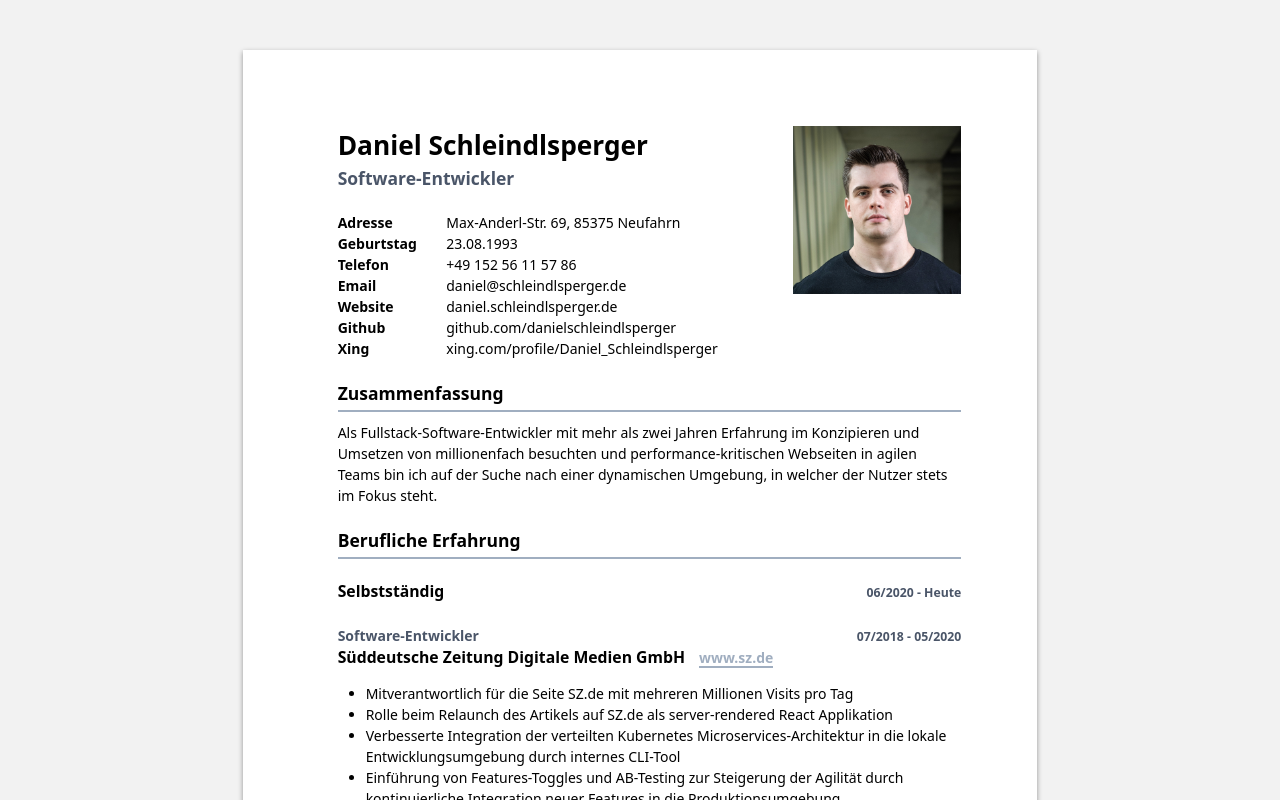
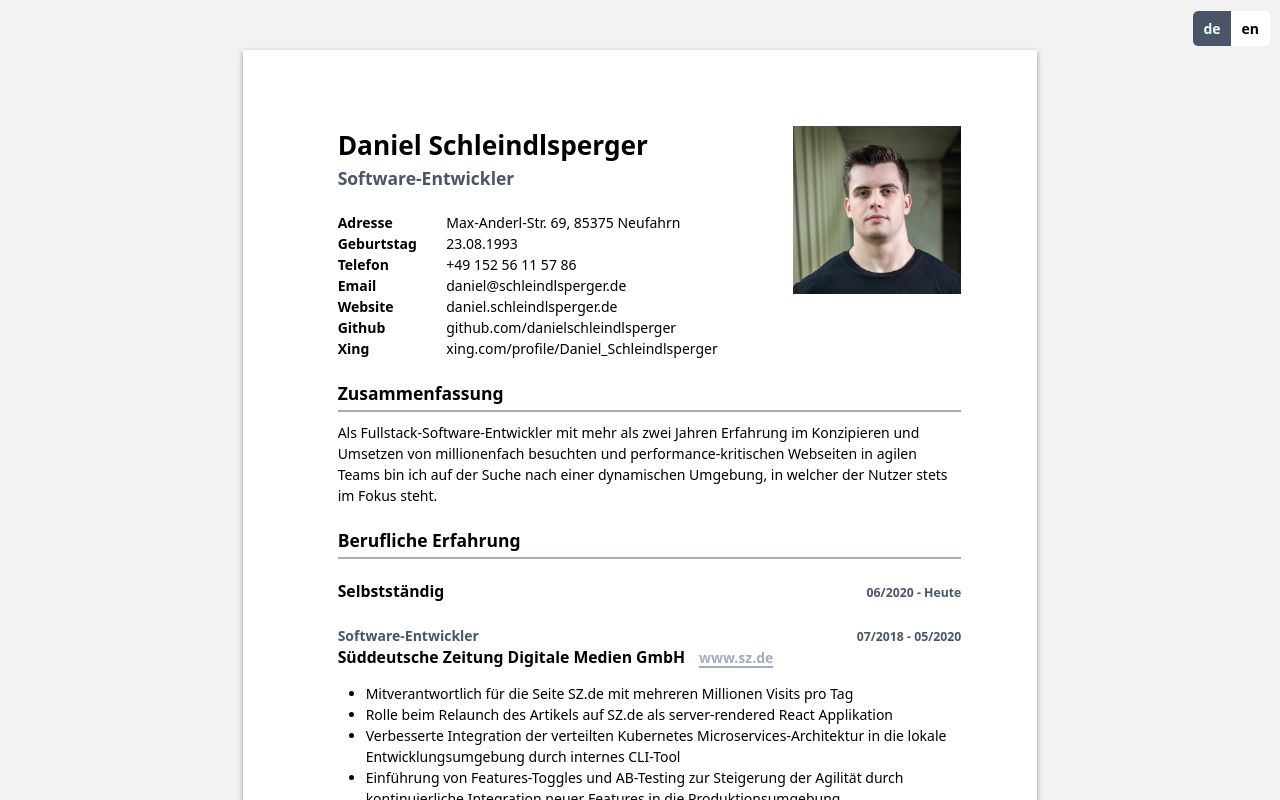
Before and after one commit to danielschleindlsperger/lebenslauf, a React (Vite) app: page / in a window 1280 px wide. Shown: the top 800 px of the page. Built offline with nearby package versions, Linux system fonts and the light colour scheme.

Commit message:
add support for localized resume

```diff
--- a/package.json
+++ b/package.json
@@ -26,6 +26,7 @@
   "homepage": "https://github.com/danielschleindlsperger/lebenslauf#readme",
   "devDependencies": {
     "@types/classnames": "^2.2.10",
+    "@types/lodash": "^4.14.159",
     "@types/puppeteer": "^2.1.1",
     "@types/react": "^16.9.41",
     "@types/react-dom": "^16.9.8",
@@ -36,6 +37,7 @@
   "dependencies": {
     "classnames": "^2.2.6",
     "get-port": "^5.1.1",
+    "lodash": "^4.17.19",
     "parcel-bundler": "^1.12.4",
     "puppeteer": "^3.3.0",
     "react": "^16.13.1",
--- a/resume.json
+++ b/resume.json
@@ -1,8 +1,8 @@
 {
   "headings": {
-    "skills": "Besondere Fähigkeiten",
+    "skills": { "de": "Besondere Fähigkeiten", "en": "Special skills" },
     "awards": "",
-    "education": "Ausbildung",
+    "education": { "de": "Ausbildung", "en": "Education" },
     "work": "Berufliche Erfahrung",
     "projects": "Projekte"
   },
@@ -13,7 +13,10 @@
     "email": "daniel@schleindlsperger.de",
     "phone": "+49 152 56 11 57 86",
     "website": "https://daniel.schleindlsperger.de",
-    "summary": "Als Fullstack-Software-Entwickler mit mehr als zwei Jahren Erfahrung im Konzipieren und Umsetzen von millionenfach besuchten und performance-kritischen Webseiten in agilen Teams bin ich auf der Suche nach einer dynamischen Umgebung, in welcher der Nutzer stets im Fokus steht."
+    "summary": {
+      "de": "Als Fullstack-Software-Entwickler mit mehr als zwei Jahren Erfahrung im Konzipieren und Umsetzen von millionenfach besuchten und performance-kritischen Webseiten in agilen Teams bin ich auf der Suche nach einer dynamischen Umgebung, in welcher der Nutzer stets im Fokus steht.",
+      "en": "FOOFOFOJjkj"
+    }
   },
   "profiles": [
     {
--- a/src/components/app.tsx
+++ b/src/components/app.tsx
@@ -6,16 +6,19 @@ import { Section } from './typo'
 import { formatUrl } from '../util'
 
 import '../styles.css'
+import { useLocalization, LocaleSwitcher } from '../localization'
 
 export const App = () => {
   const resume = useResume()
+  const { __ } = useLocalization()
   return (
     <>
+      <LocaleSwitcher className="hide-for-print" />
       <Page>
         <Basics />
 
         <Section title="Zusammenfassung">
-          <p>{resume.basics.summary}</p>
+          <p>{__(resume, 'basics.summary')}</p>
         </Section>
 
         <Section title="Berufliche Erfahrung">
--- a/src/components/basics.tsx
+++ b/src/components/basics.tsx
@@ -4,9 +4,11 @@ import { useResume } from '../resume'
 import { typo, Section } from './typo'
 import { formatUrl } from '../util'
 import avatarUrl from '../Portrait_1000.jpg'
+import { useLocalization } from '../localization'
 
 export const Basics = () => {
   const resume = useResume()
+  const { __ } = useLocalization()
 
   return (
     <div className="relative">
--- a/src/index.tsx
+++ b/src/index.tsx
@@ -1,5 +1,16 @@
-import * as React from "react";
-import { render } from "react-dom";
-import { App } from "./components/app";
+import * as React from 'react'
+import { render } from 'react-dom'
+import { App } from './components/app'
+import { LocalizationProvider, Locale } from './localization'
 
-render(<App />, document.getElementById("app"));
+const defaultLocale: Locale = 'de'
+const queryParams = window.location.search.split('&')
+const locale =
+  queryParams.map((q) => q.match(/locale=(.*)/)).filter(Boolean)[0]?.[1] ?? defaultLocale
+
+render(
+  <LocalizationProvider locale={locale as Locale}>
+    <App />
+  </LocalizationProvider>,
+  document.getElementById('app'),
+)
--- /dev/null
+++ b/src/localization.tsx
@@ -0,0 +1,65 @@
+import * as React from 'react'
+import { get } from 'lodash'
+import cx from 'classnames'
+
+export type Locale = 'de' | 'en'
+export const availableLocales: Locale[] = ['de', 'en']
+
+const LocalizationContext = React.createContext<{
+  activeLocale: Locale
+  setLocale?: (l: Locale) => void
+}>({ activeLocale: 'de' })
+
+type LocalizationProviderProps = { locale: Locale; children: React.ReactNode }
+
+export const LocalizationProvider = ({
+  locale: defaultLocale,
+  children,
+}: LocalizationProviderProps) => {
+  const [locale, setLocale] = React.useState<Locale>(defaultLocale)
+  return (
+    <LocalizationContext.Provider value={{ activeLocale: locale, setLocale }}>
+      {children}
+    </LocalizationContext.Provider>
+  )
+}
+
+export const useLocalization = () => {
+  const { activeLocale } = React.useContext(LocalizationContext)
+  return {
+    __: (what: object, path: string) => {
+      const value = get(what, `${path}.${activeLocale}`)
+      if (!value) {
+        throw new Error(`Could not find localization value in path '${path}'.`)
+      }
+      return value
+    },
+  }
+}
+
+export const LocaleSwitcher = ({ className }: { className?: string }) => {
+  const { activeLocale, setLocale } = React.useContext(LocalizationContext)
+  const inactiveClasses = 'bg-white'
+  const activeClasses = 'bg-gray-700 text-gray-100'
+
+  return (
+    <ul
+      className={cx(className, 'fixed top-0 right-0 mt-3 mr-3 flex rounded-md overflow-hidden')}
+      aria-label="Switch locale"
+    >
+      {availableLocales.map((l) => (
+        <li key={l}>
+          <button
+            className={cx(
+              'font-semibold px-3 py-2',
+              l === activeLocale ? activeClasses : inactiveClasses,
+            )}
+            onClick={() => setLocale && setLocale(l)}
+          >
+            {l}
+          </button>
+        </li>
+      ))}
+    </ul>
+  )
+}
--- a/src/render-to-pdf.ts
+++ b/src/render-to-pdf.ts
@@ -4,6 +4,7 @@ import { createServer } from 'http'
 import puppeteer from 'puppeteer'
 import handler from 'serve-handler'
 import getPort from 'get-port'
+import { availableLocales } from './localization'
 
 const OUTPUT_DIR = path.resolve(__dirname, '../out')
 const OUTPUT = path.resolve(OUTPUT_DIR, 'lebenslauf-daniel-schleindlsperger.pdf')
@@ -18,14 +19,21 @@ async function main() {
   const port = await getPort({ port: getPort.makeRange(3000, 3100) })
   const closeServer = await serve({ port })
 
-  await page.goto(`http://localhost:${port}`, {
+  for (const locale of availableLocales) {
+    const filename = path.resolve(OUTPUT_DIR, `lebenslauf-daniel-schleindlsperger-${locale}.pdf`)
+
+    await page.goto(`http://localhost:${port}?locale=${locale}`, {
       waitUntil: 'networkidle0',
     })
+
     await page.pdf({
-    path: OUTPUT,
+      path: filename,
       format: 'A4',
       printBackground: true,
     })
+
+    console.log(`Exported ${locale.toUpperCase()} locale.`)
+  }
 
   console.log('\nSuccessfully exported Lebenslauf to PDF!\n')
 
--- a/src/styles.css
+++ b/src/styles.css
@@ -4,7 +4,8 @@
 
 @tailwind utilities;
 
-html, body {
+html,
+body {
   /* https://github.com/puppeteer/puppeteer/issues/2685 */
   -webkit-print-color-adjust: exact;
 
@@ -21,8 +22,15 @@ html, body {
   background-color: white;
 }
 
+@media print {
+  .hide-for-print {
+    display: none;
+  }
+}
+
 @media not print {
-    html, body {
+  html,
+  body {
     background-color: #f2f2f2;
   }
   .page {
--- a/tsconfig.json
+++ b/tsconfig.json
@@ -9,7 +9,7 @@
     "skipLibCheck": true,
     "moduleResolution": "node",
     "resolveJsonModule": true,
-    "jsx": "preserve",
+    "jsx": "react",
     "outDir": "build",
     "forceConsistentCasingInFileNames": true,
     "noEmit": true,
```
Also changed, not shown: 1 other file (tests, documents, lock files or other folders). Lines whose indentation alone changed are shown as unchanged.
